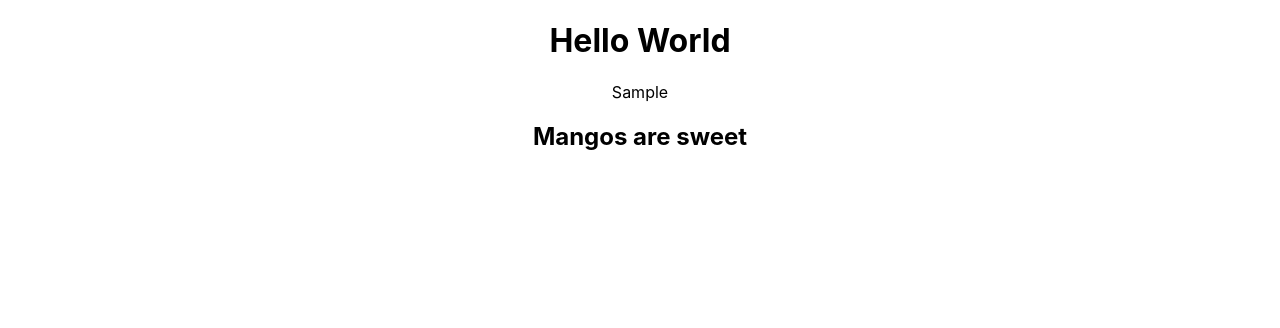
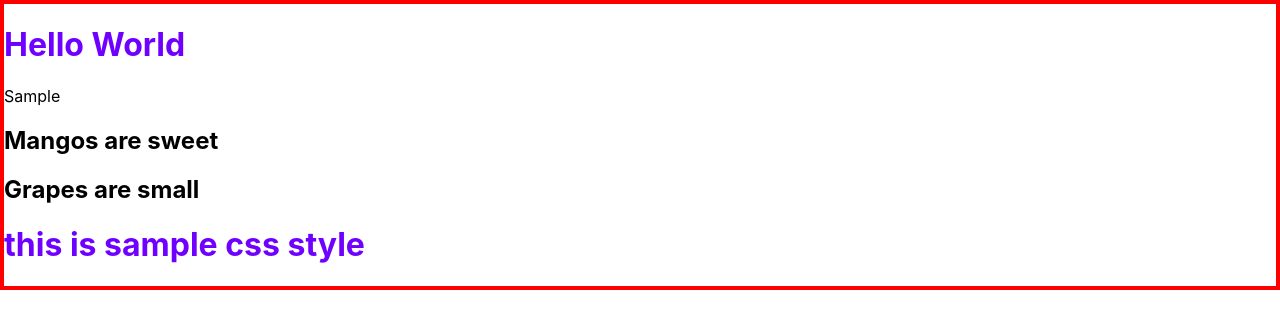
Before and after one commit to RavikrianGoru/react, a React (Create React App) app in the folder react0_legacyway/: page / in a window 1280 px wide. Shown: the top 328 px of the page. Built offline with nearby package versions, Linux system fonts and the light colour scheme.

Commit message:
CCS implementation in react

```diff
--- a/react0_legacyway/src/App.css
+++ b/react0_legacyway/src/App.css
@@ -1,38 +1,3 @@
-.App {
-  text-align: center;
+body {
+  border: 4px solid red;
 }
-
-.App-logo {
-  height: 40vmin;
-  pointer-events: none;
-}
-
-@media (prefers-reduced-motion: no-preference) {
-  .App-logo {
-    animation: App-logo-spin infinite 20s linear;
-  }
-}
-
-.App-header {
-  background-color: #282c34;
-  min-height: 100vh;
-  display: flex;
-  flex-direction: column;
-  align-items: center;
-  justify-content: center;
-  font-size: calc(10px + 2vmin);
-  color: white;
-}
-
-.App-link {
-  color: #61dafb;
-}
-
-@keyframes App-logo-spin {
-  from {
-    transform: rotate(0deg);
-  }
-  to {
-    transform: rotate(360deg);
-  }
-}
--- a/react0_legacyway/src/App.js
+++ b/react0_legacyway/src/App.js
@@ -1,12 +1,14 @@
-import logo from './logo.svg';
 import './App.css';
-import Apple from './Apple'
+import Apple from './Apple';
 import Sample from './example/Sample';
+import './sample.css';
+
 function App() {
   return (
     <div className="App">
       <Apple />
       <Sample />
+      <h1>this is sample css style</h1>
     </div>
   );
 }
--- a/react0_legacyway/src/example/Sample.jsx
+++ b/react0_legacyway/src/example/Sample.jsx
@@ -7,12 +7,19 @@ const Mango = () => {
     )
 }
 
+const Grape = () => {
+    return (
+        <h2>Grapes are small</h2>
+    )
+}
+
 
 function Sample() {
     return (
         <div>
             Sample
             <Mango />
+            <Grape />
         </div>
     )
 }
--- /dev/null
+++ b/react0_legacyway/src/sample.css
@@ -0,0 +1,3 @@
+h1 {
+    color: rgb(111, 0, 255);
+}
```
Also changed, not shown: 1 other file (tests, documents, lock files or other folders).
